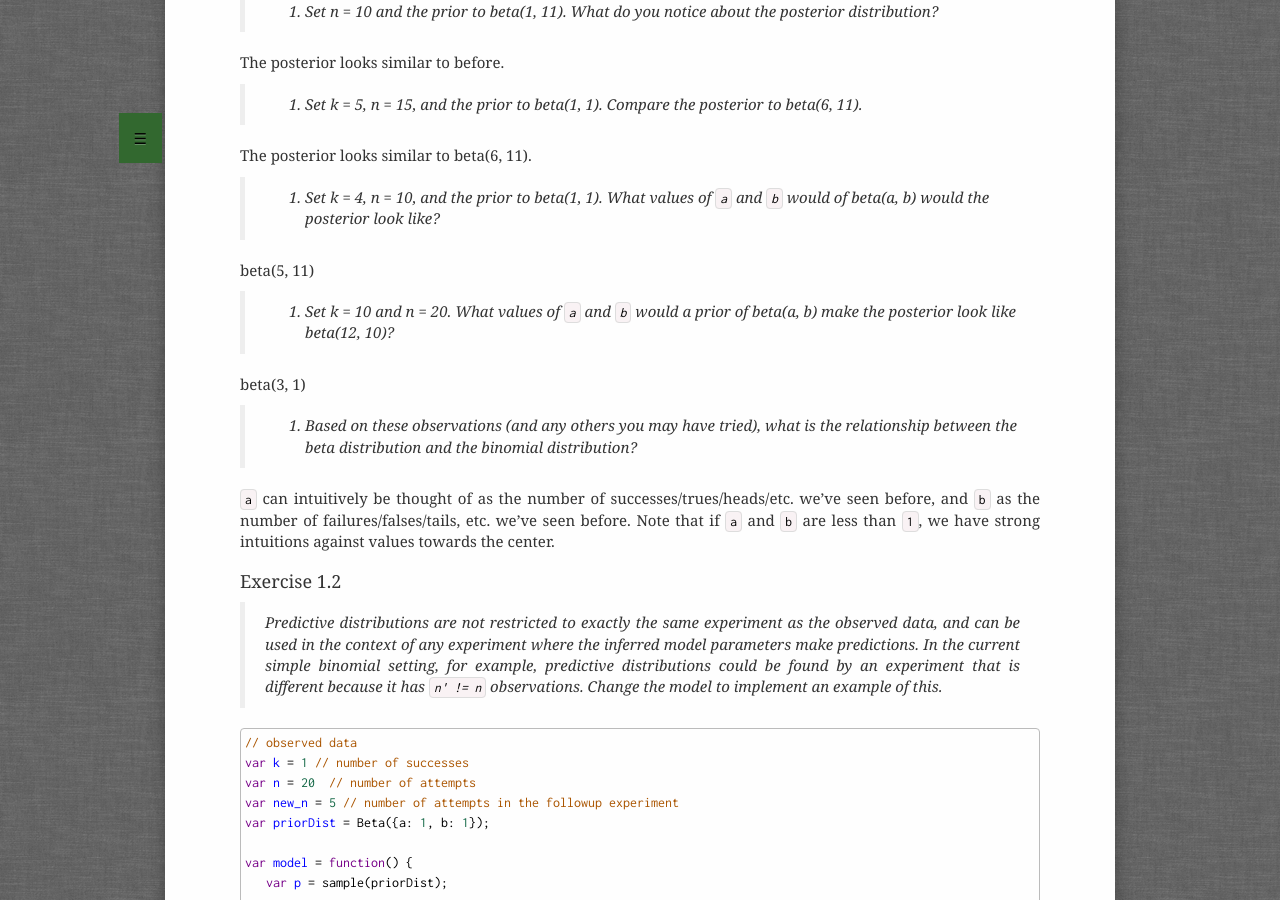
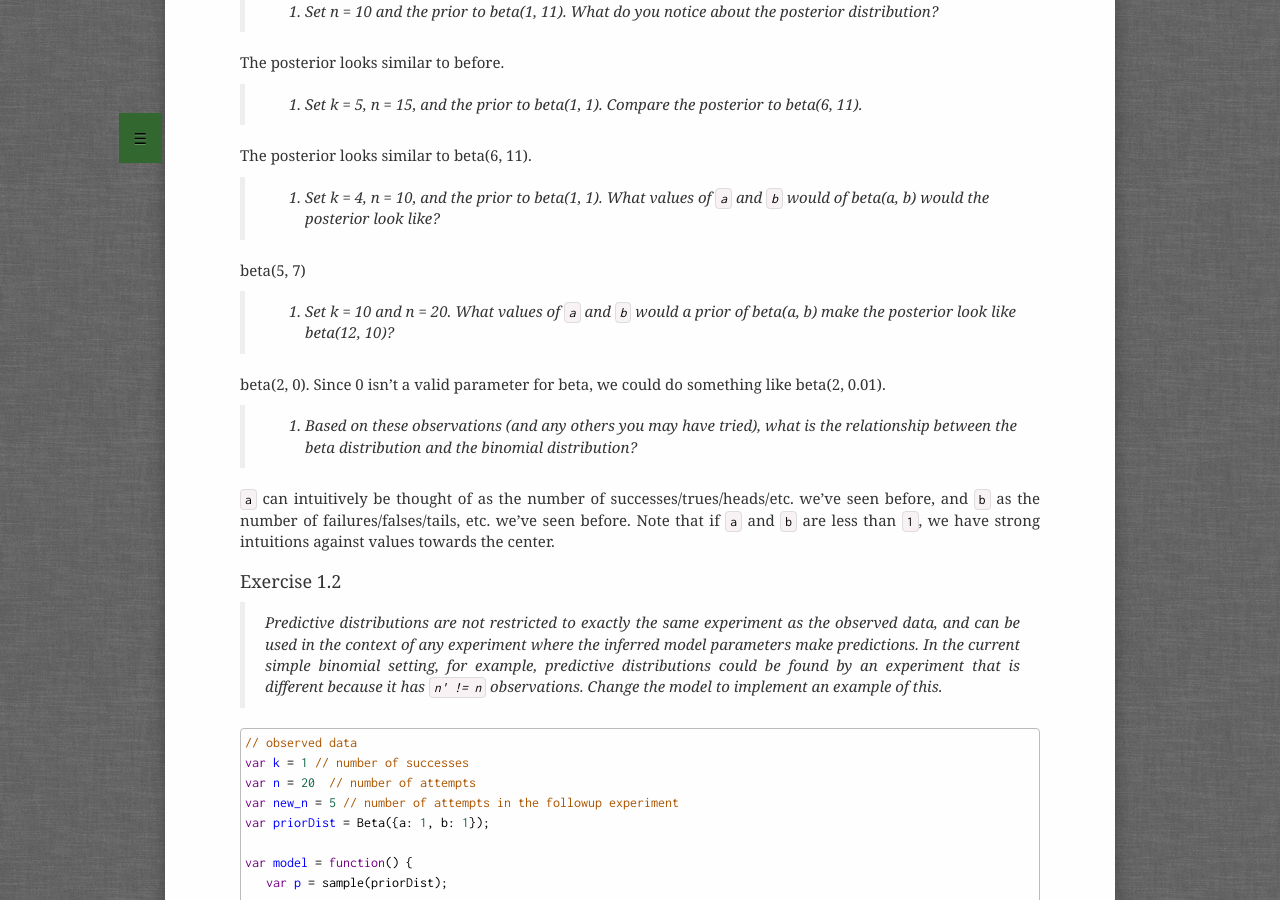
Before and after one commit to probmods/probmods2, a Jekyll site: the page built from solutions/bayesian-data-analysis.md, in a window 1280 px wide and 900 px high, scrolled down 1733 px. Built offline with Jekyll 4.4.1, drawn with Linux system fonts in a browser that asks for light colours; a script that is not in the unit is left out.

Commit message:
Fixed BDA exercise solutions

```diff
--- a/solutions/bayesian-data-analysis.md
+++ b/solutions/bayesian-data-analysis.md
@@ -89,12 +89,12 @@
 > 5. Set k = 4, n = 10, and the prior to beta(1, 1).
      What values of `a` and `b` would of beta(a, b) would the posterior look like?
 
-beta(5, 11)
+beta(5, 7)
 
 > 6. Set k = 10 and n = 20.
      What values of `a` and `b` would a prior of beta(a, b) make the posterior look like beta(12, 10)?
 
-beta(3, 1)
+beta(2, 0). Since 0 isn't a valid parameter for beta, we could do something like beta(2, 0.01).
 
 > 7. Based on these observations (and any others you may have tried),
      what is the relationship between the beta distribution and the binomial distribution?
```
